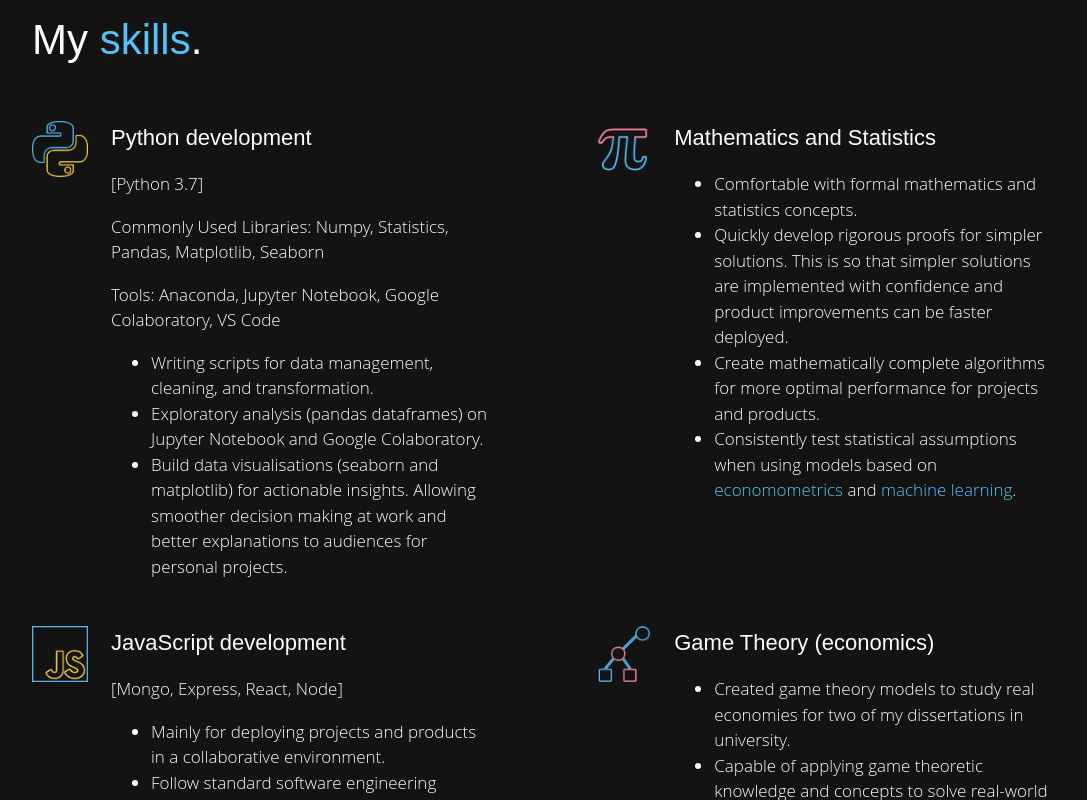
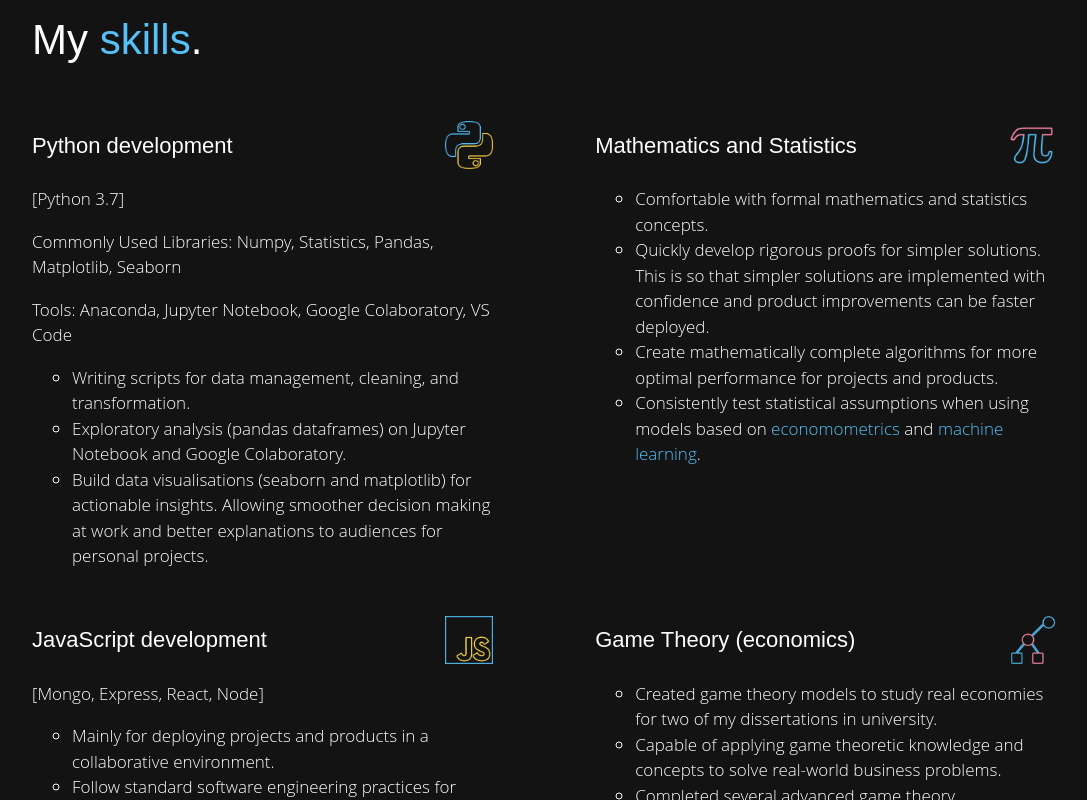
Before and after one commit to pamelachia/portfolio, a React (Create React App) app: page / in a window 1280 px wide. Shown: the part 1660-2460 px from the top of the page, without its empty margins (96-1183 px from the left). Built offline with nearby package versions, Linux system fonts and the light colour scheme; what webfontloader would draw is missing.

Commit message:
Reformat skills to have more space

```diff
--- a/src/components/Sections/Skills.jsx
+++ b/src/components/Sections/Skills.jsx
@@ -12,7 +12,6 @@ import JavaScriptImg from "../../img/javascript.png";
 
 const Skill = ({ title, imgSrc, mobileOrder, children }) => {
     const style = css`
-        display: flex;
         width: 100%;
         margin-bottom: 50px;
         /* IE11 hack, remove the margin if we can use grid gutter */
@@ -25,23 +24,34 @@ const Skill = ({ title, imgSrc, mobileOrder, children }) => {
         `)};
     `;
 
+    const topStyle = css`
+        display: flex;
+    `;
+
+    const subtitleStyle = css`
+        flex-grow: 1;
+        display: flex;
+        align-items: center;
+    `;
+
     const imgStyle = css`
         flex-shrink: 0;
-        max-width: 7vh;
-        max-height: 7vh;
+        max-width: 6vh;
+        max-height: 6vh;
         width: auto;
         height: auto;
-        margin-right: 5%;
         display: block;
     `;
 
     return (
         <div className={style}>
-            {imgSrc && <img src={imgSrc} alt="logo" className={imgStyle} />}
-            <div>
-                <Subtitle>{title}</Subtitle>
-                {children}
+            <div className={topStyle}>
+                <div className={subtitleStyle}>
+                    <Subtitle disableMargin={true}>{title}</Subtitle>
+                </div>
+                {imgSrc && <img src={imgSrc} alt="logo" className={imgStyle} />}
             </div>
+            {children}
         </div>
     );
 };
@@ -52,6 +62,10 @@ class Skills extends Component {
             padding: 150px 0;
             max-width: 1024px;
             margin: 0 auto;
+
+            ul {
+                list-style-type: circle;
+            }
         `;
 
         const gridStyle = css`
```
